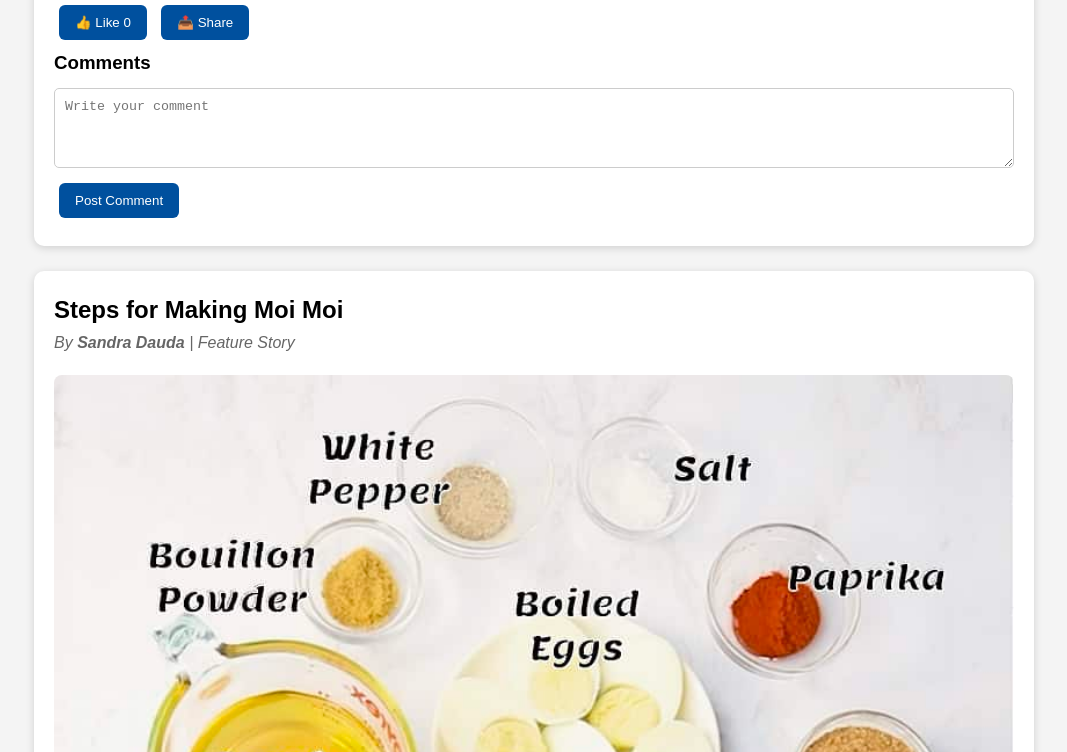
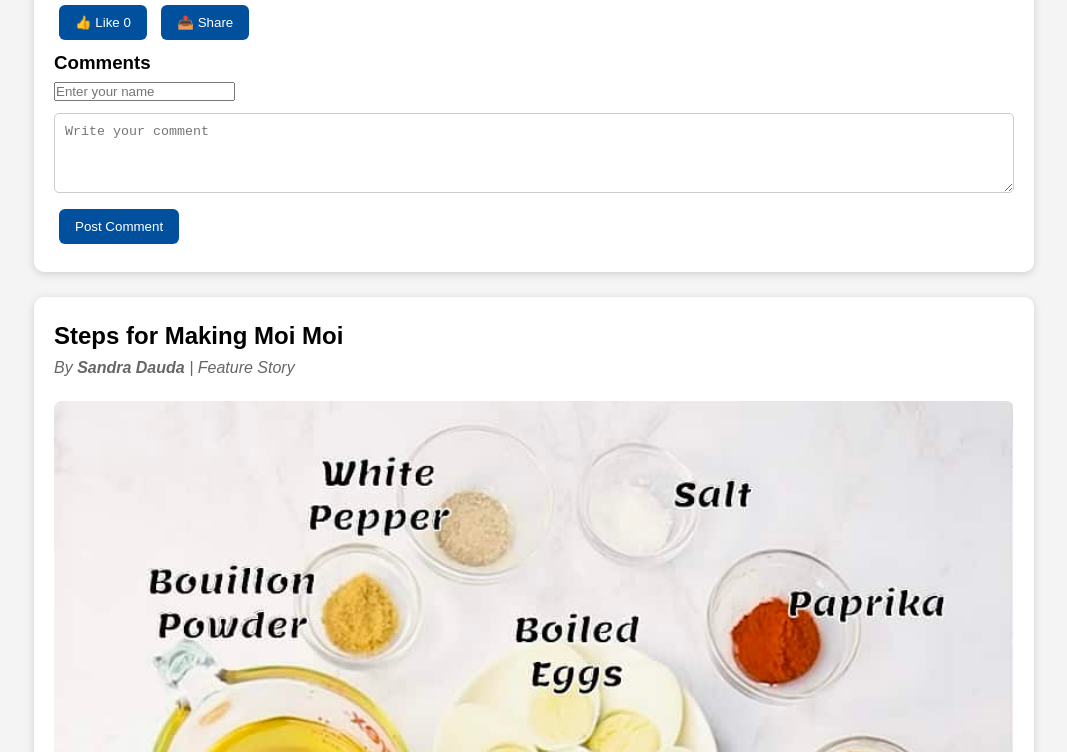
Before and after one commit to Sandisacx/SandAlex_Hub, a plain HTML site: page index.html in a window 1280 px wide. Shown: the part 2068-2820 px from the top of the page, without its empty margins (106-1173 px from the left). Drawn offline with Linux system fonts and the light colour scheme; no server answers.

Commit message:
Update index.html

```diff
--- a/index.html
+++ b/index.html
@@ -60,6 +60,7 @@
 </button>
 
 <h3>Comments</h3>
+<input type="text" id="name0" placeholder="Enter your name">
 
 <textarea id="comment0" placeholder="Write your comment"></textarea>
 
@@ -102,6 +103,7 @@
 </button>
 
 <h3>Comments</h3>
+<input type="text" id="name1" placeholder="Enter your name">
 
 <textarea id="comment1" placeholder="Write your comment"></textarea>
 
@@ -145,7 +147,7 @@
 </button>
 
 <h3>Comments</h3>
-
+<input type="text" id="name2" placeholder="Enter your name">
 <textarea id="comment2" placeholder="Write your comment"></textarea>
 
 <button onclick="addComment(2)">
```
